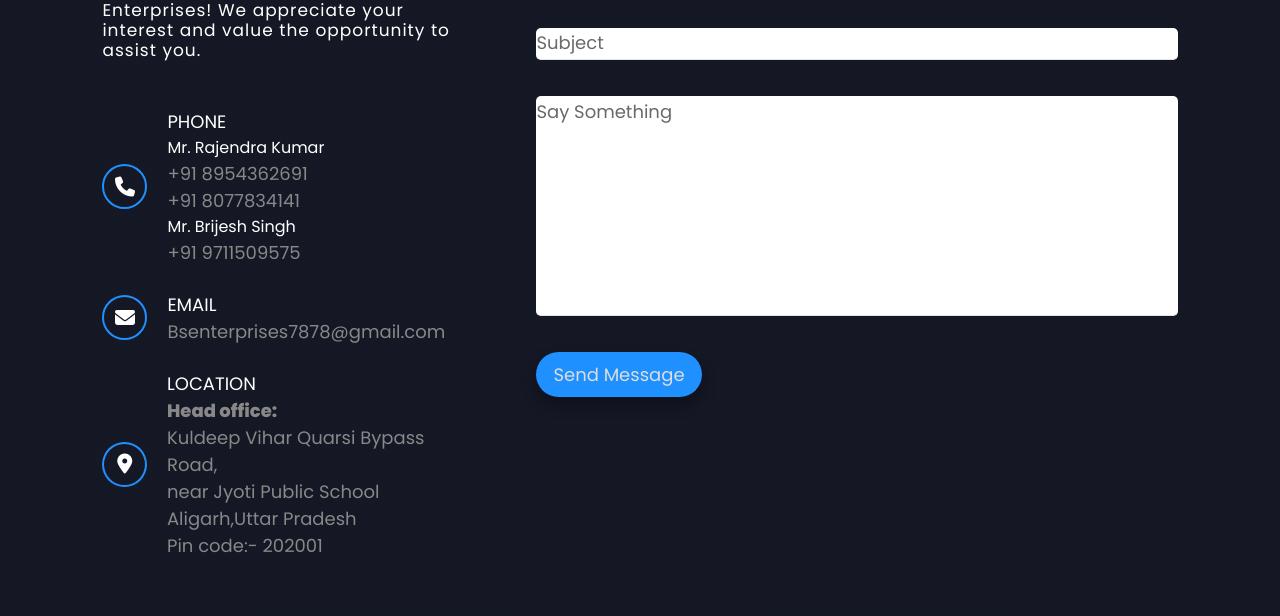
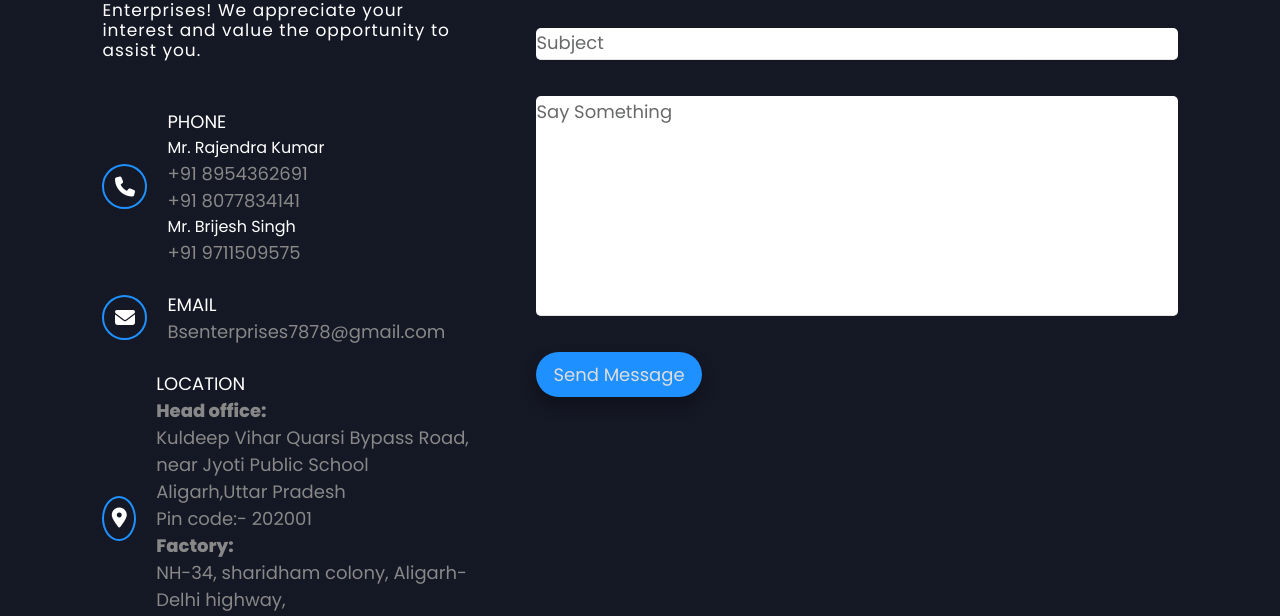
Before and after one commit to singhrishabhj/bsenterprises, a plain HTML site: page contactus.html in a window 1280 px wide. Shown: the part 326-942 px from the top of the page. Drawn offline with Linux system fonts and the light colour scheme.

Commit message:
Update contactus.html
Factory Address updated in address section.

```diff
--- a/contactus.html
+++ b/contactus.html
@@ -85,10 +85,16 @@
 						</div>
 						<div class="details">
 							<span>Location</span>
-							<span><b>Head office:</b><br>
+							<span>
+								<b>Head office:</b><br>
 								Kuldeep Vihar Quarsi Bypass Road,<br> near Jyoti Public School<br>
 								Aligarh,Uttar Pradesh<br>
 								Pin code:- 202001</span>
+							<span>
+								<b>Factory:</b><br>
+									NH-34, sharidham colony, Aligarh-Delhi highway,<br>
+									Alinagar, Aligarh, Uttar Pradesh<br>
+								        Pincode-202002</span>
 						</div>
 					</div>
 
```
